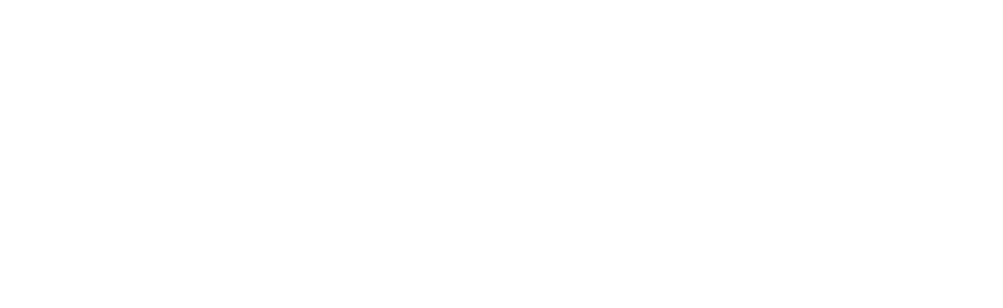
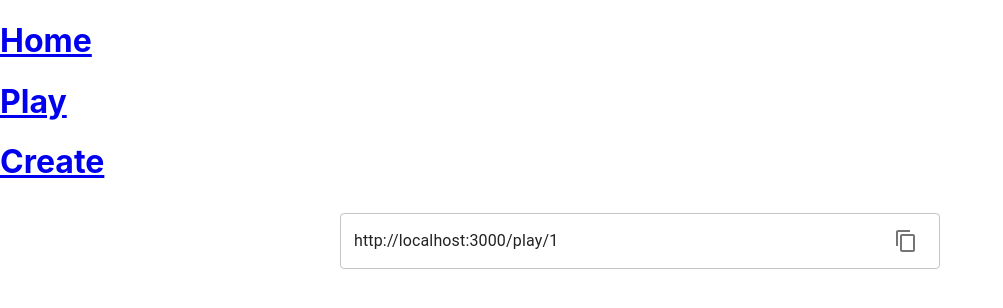
Before and after one commit to irisnwang/connectionizer, a React (Create React App) app: page /create/1 in a window 1280 px wide. Before the commit this address had no page. Shown: the top 308 px of the page, without its empty margins (0-1003 px from the left). Built offline with nearby package versions, Linux system fonts and the light colour scheme.

Commit message:
add sharing and randomizing

```diff
--- a/src/App.js
+++ b/src/App.js
@@ -1,10 +1,11 @@
 import { BrowserRouter, Route, Routes } from "react-router-dom";
-
+import ShareCreated from "./components/share-created";
 import Homepage from "./components/homepage";
 import Game from "./components/play";
 import Creator from "./components/creator";
 import Sidebar from "./components/sidebar";
 import { createTheme, ThemeProvider } from "@mui/material/styles";
+import PlayLanding from "./components/play-landing";
 
 const theme = createTheme({
   palette: {
@@ -13,10 +14,9 @@
     error: { main: "#b5e352" },
     warning: { main: "#729eeb" },
     success: { main: "#bc70c4" },
-    secondary: {main: "#5a594e"}
+    secondary: { main: "#5a594e" },
   },
 });
-
 
 export const App = () => {
   return (
@@ -25,18 +25,17 @@
         <div className="container">
           <Routes>
             <Route path="/" element={<Sidebar />}>
-              <Route path="index"
-                element={<Homepage />} />
-              <Route path="/play/:id"
-                element={<Game />} />
-              <Route path="/create"
-                exact={true}
-                element={<Creator />} />
+              <Route path="" element={<Homepage />} />
+              <Route path="/play" element={<PlayLanding />} />
+              <Route path="/play/:id" element={<Game />} />
+              <Route path="/create" element={<Creator />} />
+              <Route path="/create/:id" element={<ShareCreated />} />
             </Route>
           </Routes>
         </div>
       </BrowserRouter>
-    </ThemeProvider>);
+    </ThemeProvider>
+  );
 };
 
 export default App;
--- a/src/components/creator.js
+++ b/src/components/creator.js
@@ -7,6 +7,8 @@
 } from "@mui/material";
 import { Controller, useForm } from "react-hook-form";
 import { createPuzzle } from "../services/puzzles-service";
+import { useEffect, useState } from "react";
+import { BASE_URL } from "./utils";
 
 export const Creator = () => {
   const form = useForm();
@@ -14,9 +16,8 @@
   const infiniteGuesses = form.watch("infinite");
   form.watch("guesses");
 
-  const onSubmit = (data) => {
-    console.log(
-      createPuzzle({
+  const onSubmit = async (data) => {
+    const created = await createPuzzle({
         guesses: data.guesses,
         words: [
           { word: data.cat1word1, category: data.category1, difficulty: 1 },
@@ -36,14 +37,14 @@
           { word: data.cat4word3, category: data.category4, difficulty: 4 },
           { word: data.cat4word4, category: data.category4, difficulty: 4 },
         ],
-      })
-    );
-  };
+      });
+      window.location.replace(BASE_URL + "create/" + created._id);
+    };
 
   function CategoryRow(number) {
     return (
-      <>
-        <Box>
+      <Box display="grid" gridTemplateColumns="1fr 1fr 1fr 1fr" gap={2}>
+        <Box gridColumn="span 4">
           <Controller
             rules={{ required: true }}
             key={number}
@@ -53,6 +54,7 @@
               <TextField
                 helperText={error ? error.message : null}
                 size="small"
+                fullWidth
                 error={!!error}
                 onChange={onChange}
                 value={value}
@@ -62,7 +64,7 @@
             )}
           />
         </Box>
-        <Box display="grid" gridTemplateColumns="1fr 1fr 1fr 1fr" gap={2}>
+        <>
           {Array.from({ length: 4 }, (_, i) => i + 1).map((n) => {
             return (
               <Controller
@@ -87,8 +89,8 @@
               />
             );
           })}
-        </Box>
-      </>
+        </>
+      </Box>
     );
   }
 
@@ -155,7 +157,7 @@
         />
       </Box>
       <div />
-      <Button onClick={form.handleSubmit(onSubmit)}>Submit</Button>
+      <Button onClick={form.handleSubmit(onSubmit)} color="secondary" variant="outlined">Submit</Button>
     </Box>
   );
 };
--- /dev/null
+++ b/src/components/play-landing.js
@@ -0,0 +1,30 @@
+import { Box, Button, Typography } from "@mui/material";
+import { BASE_URL } from "./utils";
+import { findAllPuzzleIds } from "../services/puzzles-service";
+
+export const PlayLanding = () => {
+  const randomizePuzzle = async () => {
+    const puzzles = await findAllPuzzleIds();
+    const randomPuzzleId = puzzles[Math.floor(Math.random() * puzzles.length)];
+    window.location.replace(BASE_URL + "play/" + randomPuzzleId);
+  }
+  return (
+    <Box align="center">
+      <Typography>
+        Welcome to Connectionizer! To play a custom puzzle, enter a shared link.
+      </Typography>
+      <Button
+        variant="outline"
+        rounded="full"
+        onClick={() => window.location.replace(BASE_URL + "create")}
+      >
+        Create a puzzle
+      </Button>
+      <Button variant="outline" rounded="full" onClick={() => randomizePuzzle()}>
+        Play a random puzzle
+      </Button>
+    </Box>
+  );
+};
+
+export default PlayLanding;
--- /dev/null
+++ b/src/components/share-created.js
@@ -0,0 +1,37 @@
+import { Alert, Box, IconButton, InputAdornment, TextField } from "@mui/material";
+import ContentCopyIcon from "@mui/icons-material/ContentCopy";
+import { useParams } from "react-router-dom";
+import { useState } from "react";
+import { BASE_URL } from "./utils";
+
+const ShareCreated = () => {
+  const [copied, setCopied] = useState(false);
+  const { id } = useParams();
+  const value = BASE_URL + "play/" + id;
+  return (
+    <Box align="center" justify="center">
+      <TextField
+        sx={{ width: "600px", padding: "10px" }}
+        value={value}
+        InputProps={{
+          readOnly: true,
+          endAdornment: (
+            <InputAdornment position="end">
+              <IconButton>
+                <ContentCopyIcon
+                  onClick={() => {
+                    navigator.clipboard.writeText(value);
+                    setCopied(true);
+                  }}
+                />
+              </IconButton>
+            </InputAdornment>
+          ),
+        }}
+      />
+      {copied && <Alert sx={{width: "570px"}} severity="success">Text copied!</Alert>}
+    </Box>
+  );
+};
+
+export default ShareCreated;
--- /dev/null
+++ b/src/components/utils.js
@@ -0,0 +1 @@
+export const BASE_URL = "http://localhost:3000/";
--- a/src/services/puzzles-service.js
+++ b/src/services/puzzles-service.js
@@ -1,5 +1,6 @@
 import axios from 'axios';
 const PUZZLES_API = 'http://localhost:4000/api/puzzles';
+const PUZZLE_IDS_API = 'http://localhost:4000/api/puzzleIds'
 
 export const createPuzzle = async (puzzle) => {
     const response = await axios.post(PUZZLES_API, puzzle)
@@ -10,3 +11,8 @@
     const response = await axios(`${PUZZLES_API}/${puzzleId}`)
     return response.data
 }
+
+export const findAllPuzzleIds = async () => {
+    const response = await axios(`${PUZZLE_IDS_API}`)
+    return response.data
+}
```
